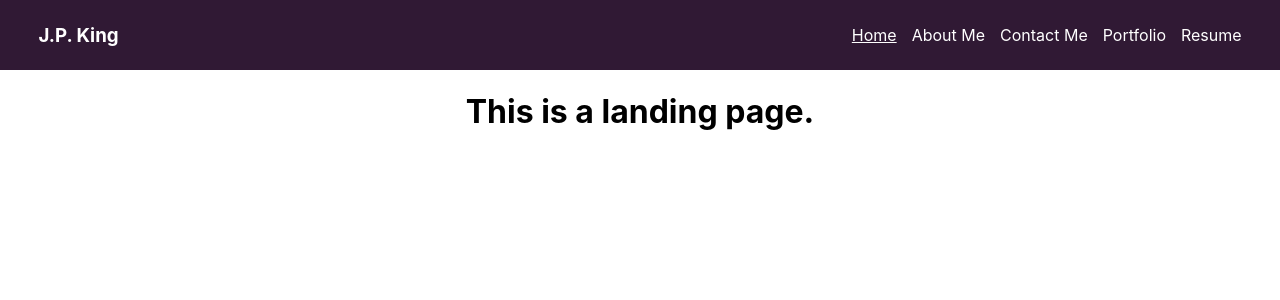
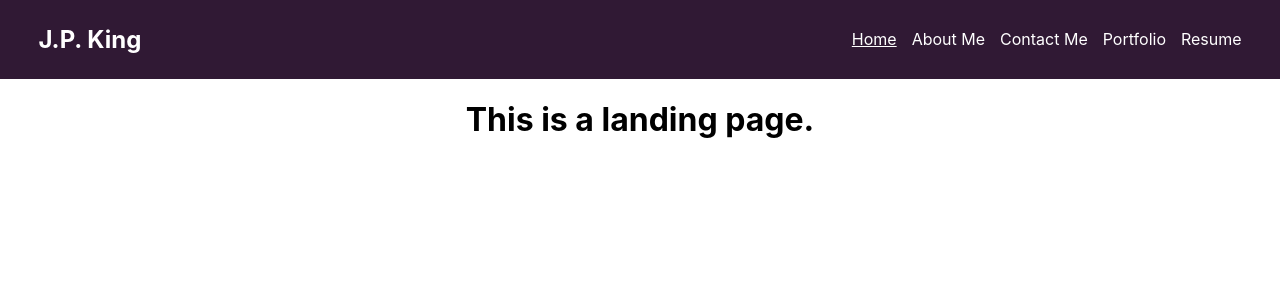
Before and after one commit to jp-king-1337/react_portfolio, a React (Create React App) app: page / in a window 1280 px wide. Shown: the top 300 px of the page. Built offline with nearby package versions, Linux system fonts and the light colour scheme.

Commit message:
Adjusted

```diff
--- a/src/components/Header.js
+++ b/src/components/Header.js
@@ -5,7 +5,7 @@ export default function Header(props) {
 
     return (
         <header className="row justify-between align-center">
-            <h3>J.P. King</h3>
+            <h2>J.P. King</h2>
 
             <nav className="row">
                 <NavLink to="/">Home</NavLink>
```
